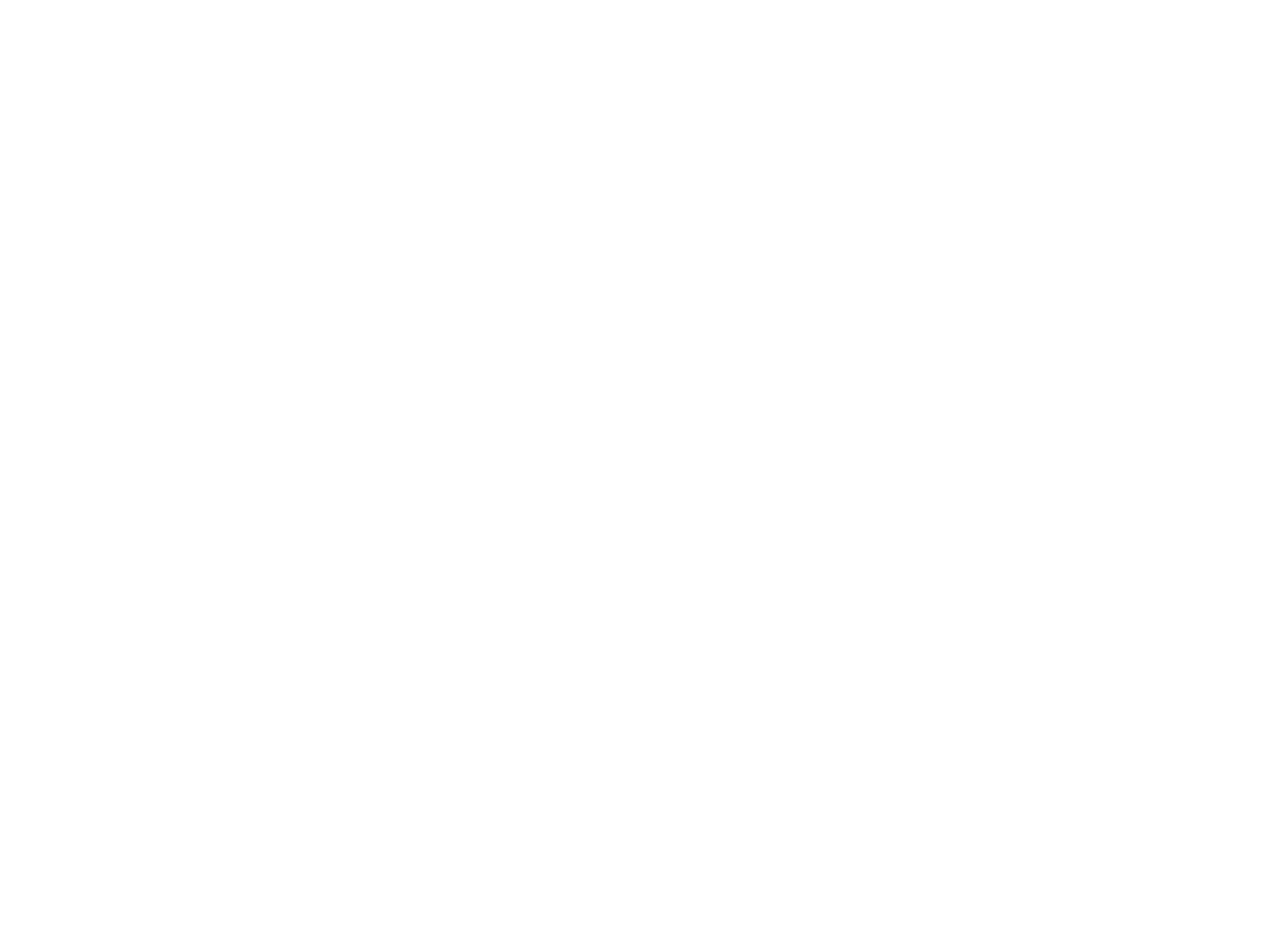
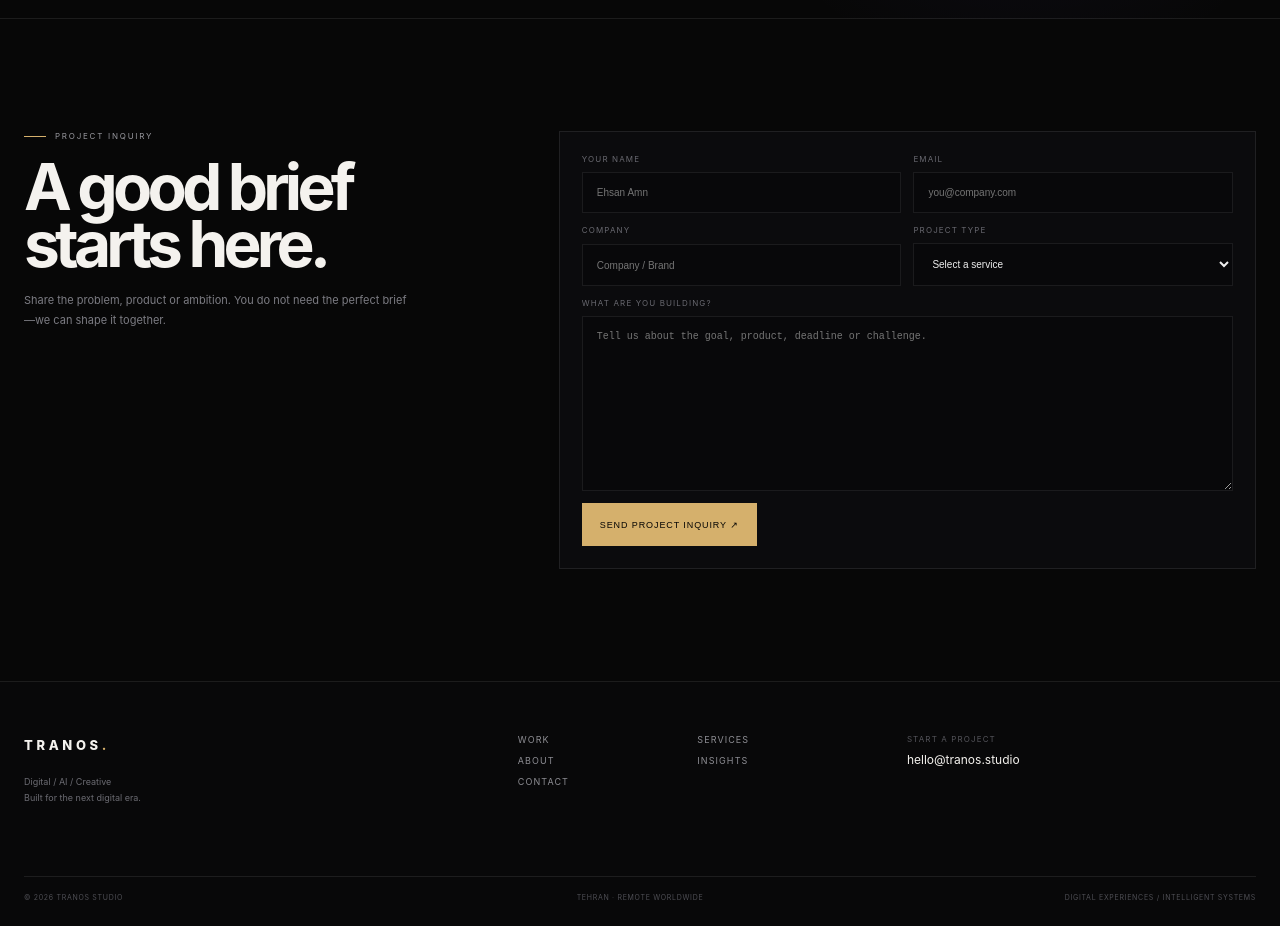
Before and after one commit to Ehsanamn1/portfoliotranos, a Next.js app: page /contact in a window 1280 px wide. Before the commit this address had no page. Shown: the part 560-1486 px from the top of the page. Before the commit the page ends 800 px from the top, so only its background shows below. Built offline with nearby package versions, Linux system fonts and the light colour scheme.

Commit message:
feat: add Tranos contact page.tsx

```diff
--- /dev/null
+++ b/src/app/contact/page.tsx
@@ -0,0 +1,10 @@
+import type { Metadata } from "next";
+import SiteHeader from "@/components/site-header";
+import SiteFooter from "@/components/site-footer";
+import ContactForm from "@/components/contact-form";
+
+export const metadata:Metadata={title:"Contact — Tranos Studio",description:"Start a project with Tranos Studio."};
+export default function ContactPage(){
+ return <><SiteHeader/><main className="tx-inner-page"><section className="tx-page-hero"><div className="tx-shell tx-page-hero-grid"><div><div className="tx-kicker"><span/>Contact</div><h1>Tell us what you&apos;re<br/><em>building next.</em></h1></div><div className="tx-contact-meta"><span>hello@tranos.studio</span><span>Tehran · Remote Worldwide</span></div></div></section>
+ <section className="tx-section"><div className="tx-shell tx-contact-layout"><div><div className="tx-kicker"><span/>Project inquiry</div><h2>A good brief<br/>starts here.</h2><p>Share the problem, product or ambition. You do not need the perfect brief—we can shape it together.</p></div><ContactForm/></div></section></main><SiteFooter/></>;
+}
```
